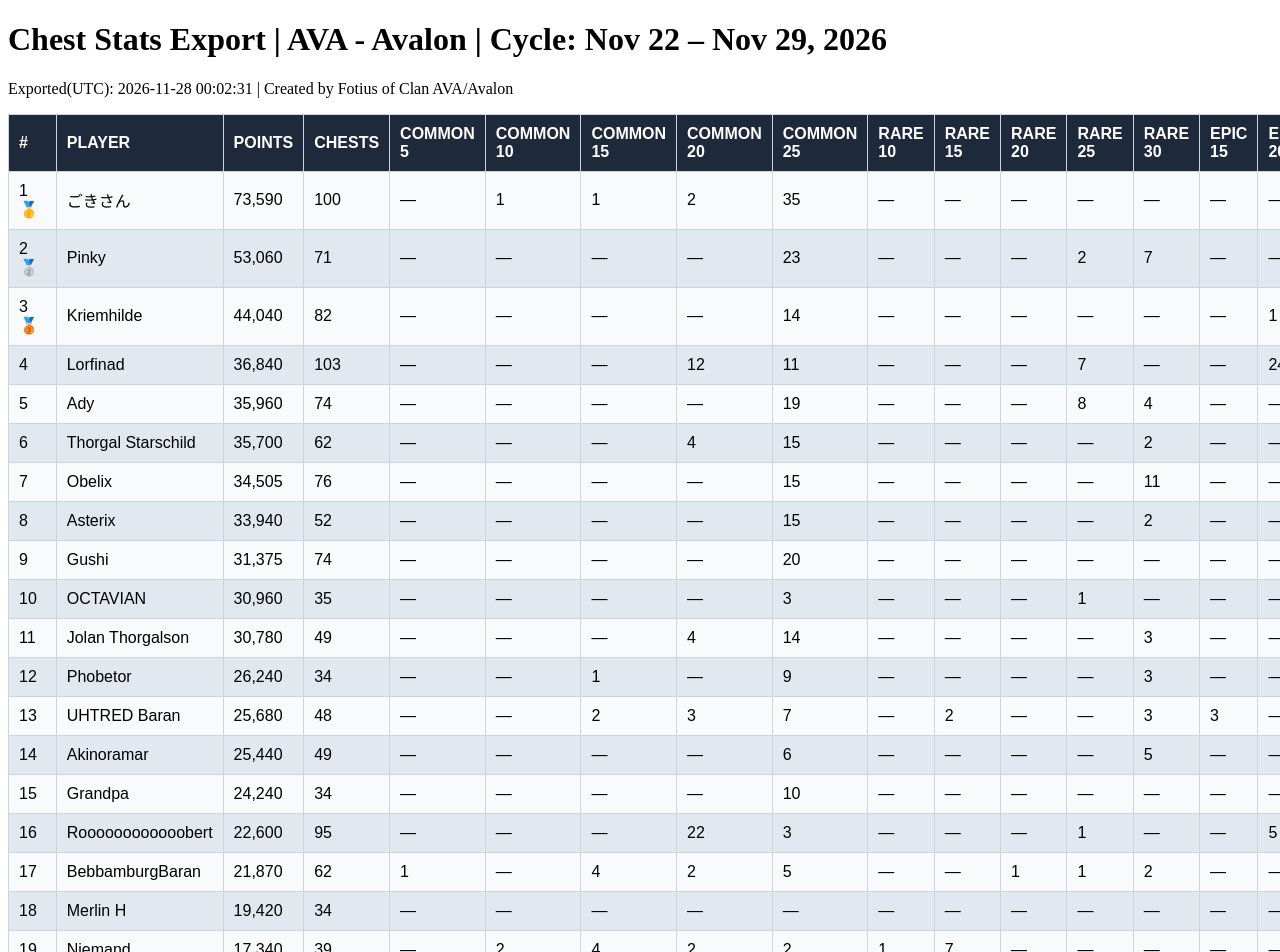
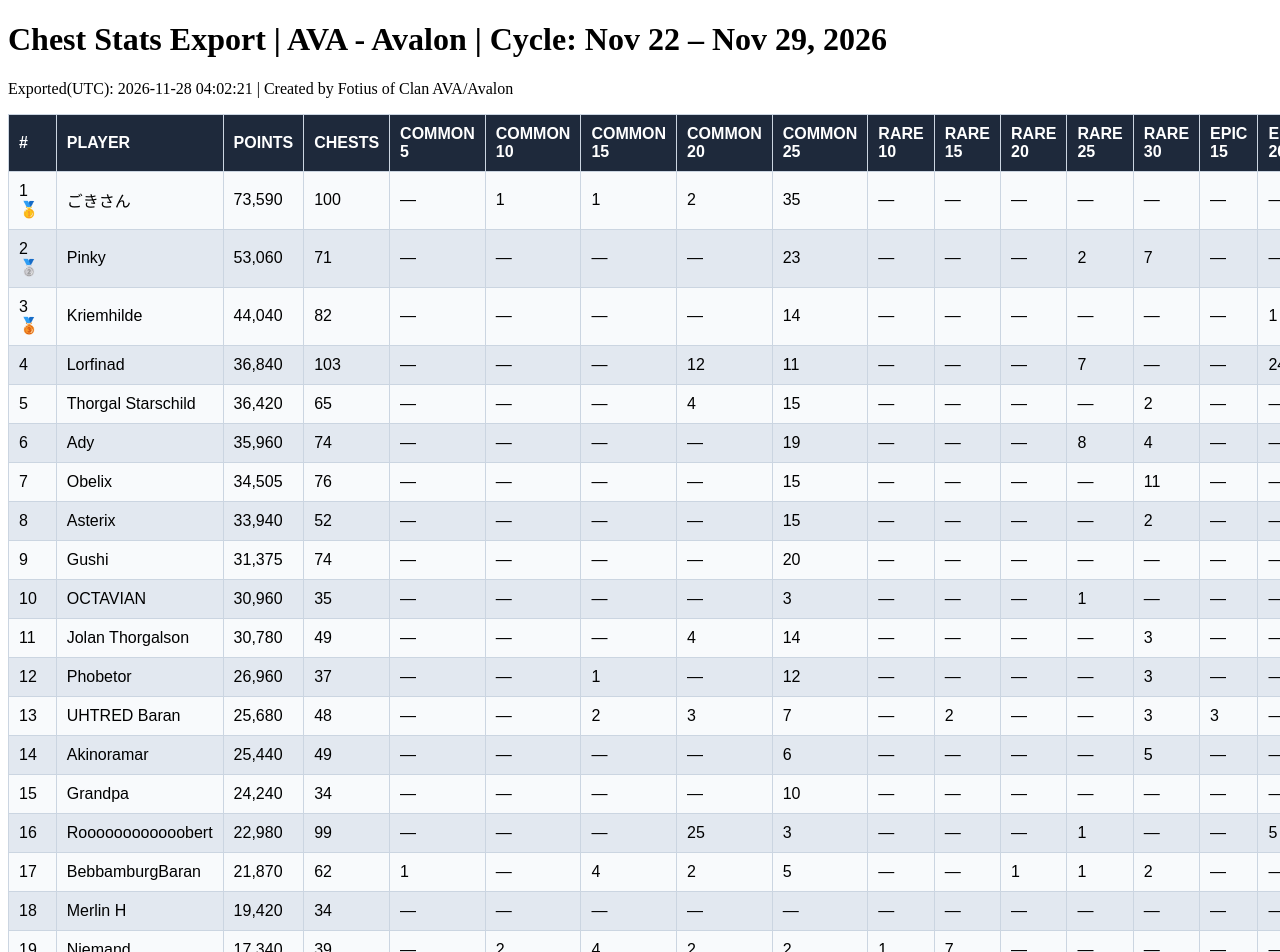
Before and after one commit to ava-totalbattle/tbclanportal-cheststatsexport, a plain HTML site: page index.html in a window 1280 px wide. Shown: the top 952 px of the page. Drawn offline with Linux system fonts and the light colour scheme.

Commit message:
Update index.html

```diff
--- a/index.html
+++ b/index.html
@@ -32,7 +32,7 @@
 <body>
 <header>
   <h1>Chest Stats Export | AVA - Avalon | Cycle: Nov 22 – Nov 29, 2026</h1>
-  <p>Exported(UTC): 2026-11-28 00:02:31 | Created by Fotius of Clan AVA/Avalon</p>
+  <p>Exported(UTC): 2026-11-28 04:02:21 | Created by Fotius of Clan AVA/Avalon</p>
 </header>
 <table id="chest-stats-table" border="1" cellspacing="0" cellpadding="4">
 <thead>
@@ -43,18 +43,18 @@
     <tr><td>2 🥈</td><td>Pinky</td><td>53,060</td><td>71</td><td>—</td><td>—</td><td>—</td><td>—</td><td>23</td><td>—</td><td>—</td><td>—</td><td>2</td><td>7</td><td>—</td><td>—</td><td>—</td><td>—</td><td>2</td><td>—</td><td>—</td><td>—</td></tr>
     <tr><td>3 🥉</td><td>Kriemhilde</td><td>44,040</td><td>82</td><td>—</td><td>—</td><td>—</td><td>—</td><td>14</td><td>—</td><td>—</td><td>—</td><td>—</td><td>—</td><td>—</td><td>1</td><td>—</td><td>—</td><td>5</td><td>5</td><td>—</td><td>—</td></tr>
     <tr><td>4</td><td>Lorfinad</td><td>36,840</td><td>103</td><td>—</td><td>—</td><td>—</td><td>12</td><td>11</td><td>—</td><td>—</td><td>—</td><td>7</td><td>—</td><td>—</td><td>24</td><td>1</td><td>—</td><td>—</td><td>—</td><td>—</td><td>—</td></tr>
-    <tr><td>5</td><td>Ady</td><td>35,960</td><td>74</td><td>—</td><td>—</td><td>—</td><td>—</td><td>19</td><td>—</td><td>—</td><td>—</td><td>8</td><td>4</td><td>—</td><td>—</td><td>8</td><td>—</td><td>—</td><td>13</td><td>—</td><td>—</td></tr>
-    <tr><td>6</td><td>Thorgal Starschild</td><td>35,700</td><td>62</td><td>—</td><td>—</td><td>—</td><td>4</td><td>15</td><td>—</td><td>—</td><td>—</td><td>—</td><td>2</td><td>—</td><td>—</td><td>—</td><td>4</td><td>1</td><td>13</td><td>—</td><td>—</td></tr>
+    <tr><td>5</td><td>Thorgal Starschild</td><td>36,420</td><td>65</td><td>—</td><td>—</td><td>—</td><td>4</td><td>15</td><td>—</td><td>—</td><td>—</td><td>—</td><td>2</td><td>—</td><td>—</td><td>—</td><td>4</td><td>1</td><td>13</td><td>—</td><td>—</td></tr>
+    <tr><td>6</td><td>Ady</td><td>35,960</td><td>74</td><td>—</td><td>—</td><td>—</td><td>—</td><td>19</td><td>—</td><td>—</td><td>—</td><td>8</td><td>4</td><td>—</td><td>—</td><td>8</td><td>—</td><td>—</td><td>13</td><td>—</td><td>—</td></tr>
     <tr><td>7</td><td>Obelix</td><td>34,505</td><td>76</td><td>—</td><td>—</td><td>—</td><td>—</td><td>15</td><td>—</td><td>—</td><td>—</td><td>—</td><td>11</td><td>—</td><td>—</td><td>—</td><td>—</td><td>—</td><td>5</td><td>—</td><td>—</td></tr>
     <tr><td>8</td><td>Asterix</td><td>33,940</td><td>52</td><td>—</td><td>—</td><td>—</td><td>—</td><td>15</td><td>—</td><td>—</td><td>—</td><td>—</td><td>2</td><td>—</td><td>—</td><td>—</td><td>—</td><td>—</td><td>4</td><td>—</td><td>—</td></tr>
     <tr><td>9</td><td>Gushi</td><td>31,375</td><td>74</td><td>—</td><td>—</td><td>—</td><td>—</td><td>20</td><td>—</td><td>—</td><td>—</td><td>—</td><td>—</td><td>—</td><td>—</td><td>2</td><td>—</td><td>—</td><td>14</td><td>—</td><td>—</td></tr>
     <tr><td>10</td><td>OCTAVIAN</td><td>30,960</td><td>35</td><td>—</td><td>—</td><td>—</td><td>—</td><td>3</td><td>—</td><td>—</td><td>—</td><td>1</td><td>—</td><td>—</td><td>—</td><td>1</td><td>—</td><td>—</td><td>—</td><td>—</td><td>—</td></tr>
     <tr><td>11</td><td>Jolan Thorgalson</td><td>30,780</td><td>49</td><td>—</td><td>—</td><td>—</td><td>4</td><td>14</td><td>—</td><td>—</td><td>—</td><td>—</td><td>3</td><td>—</td><td>—</td><td>1</td><td>1</td><td>1</td><td>4</td><td>—</td><td>—</td></tr>
-    <tr><td>12</td><td>Phobetor</td><td>26,240</td><td>34</td><td>—</td><td>—</td><td>1</td><td>—</td><td>9</td><td>—</td><td>—</td><td>—</td><td>—</td><td>3</td><td>—</td><td>—</td><td>—</td><td>2</td><td>—</td><td>—</td><td>—</td><td>—</td></tr>
+    <tr><td>12</td><td>Phobetor</td><td>26,960</td><td>37</td><td>—</td><td>—</td><td>1</td><td>—</td><td>12</td><td>—</td><td>—</td><td>—</td><td>—</td><td>3</td><td>—</td><td>—</td><td>—</td><td>2</td><td>—</td><td>—</td><td>—</td><td>—</td></tr>
     <tr><td>13</td><td>UHTRED Baran</td><td>25,680</td><td>48</td><td>—</td><td>—</td><td>2</td><td>3</td><td>7</td><td>—</td><td>2</td><td>—</td><td>—</td><td>3</td><td>3</td><td>—</td><td>—</td><td>—</td><td>—</td><td>—</td><td>—</td><td>—</td></tr>
     <tr><td>14</td><td>Akinoramar</td><td>25,440</td><td>49</td><td>—</td><td>—</td><td>—</td><td>—</td><td>6</td><td>—</td><td>—</td><td>—</td><td>—</td><td>5</td><td>—</td><td>—</td><td>2</td><td>—</td><td>—</td><td>—</td><td>—</td><td>—</td></tr>
     <tr><td>15</td><td>Grandpa</td><td>24,240</td><td>34</td><td>—</td><td>—</td><td>—</td><td>—</td><td>10</td><td>—</td><td>—</td><td>—</td><td>—</td><td>—</td><td>—</td><td>—</td><td>—</td><td>—</td><td>—</td><td>—</td><td>—</td><td>—</td></tr>
-    <tr><td>16</td><td>Roooooooooooobert</td><td>22,600</td><td>95</td><td>—</td><td>—</td><td>—</td><td>22</td><td>3</td><td>—</td><td>—</td><td>—</td><td>1</td><td>—</td><td>—</td><td>5</td><td>—</td><td>—</td><td>—</td><td>—</td><td>—</td><td>—</td></tr>
+    <tr><td>16</td><td>Roooooooooooobert</td><td>22,980</td><td>99</td><td>—</td><td>—</td><td>—</td><td>25</td><td>3</td><td>—</td><td>—</td><td>—</td><td>1</td><td>—</td><td>—</td><td>5</td><td>—</td><td>—</td><td>—</td><td>—</td><td>—</td><td>—</td></tr>
     <tr><td>17</td><td>BebbamburgBaran</td><td>21,870</td><td>62</td><td>1</td><td>—</td><td>4</td><td>2</td><td>5</td><td>—</td><td>—</td><td>1</td><td>1</td><td>2</td><td>—</td><td>—</td><td>—</td><td>—</td><td>—</td><td>—</td><td>—</td><td>—</td></tr>
     <tr><td>18</td><td>Merlin H</td><td>19,420</td><td>34</td><td>—</td><td>—</td><td>—</td><td>—</td><td>—</td><td>—</td><td>—</td><td>—</td><td>—</td><td>—</td><td>—</td><td>—</td><td>—</td><td>—</td><td>—</td><td>13</td><td>—</td><td>—</td></tr>
     <tr><td>19</td><td>Niemand</td><td>17,340</td><td>39</td><td>—</td><td>2</td><td>4</td><td>2</td><td>2</td><td>1</td><td>7</td><td>—</td><td>—</td><td>—</td><td>—</td><td>—</td><td>—</td><td>—</td><td>—</td><td>5</td><td>—</td><td>—</td></tr>
```
